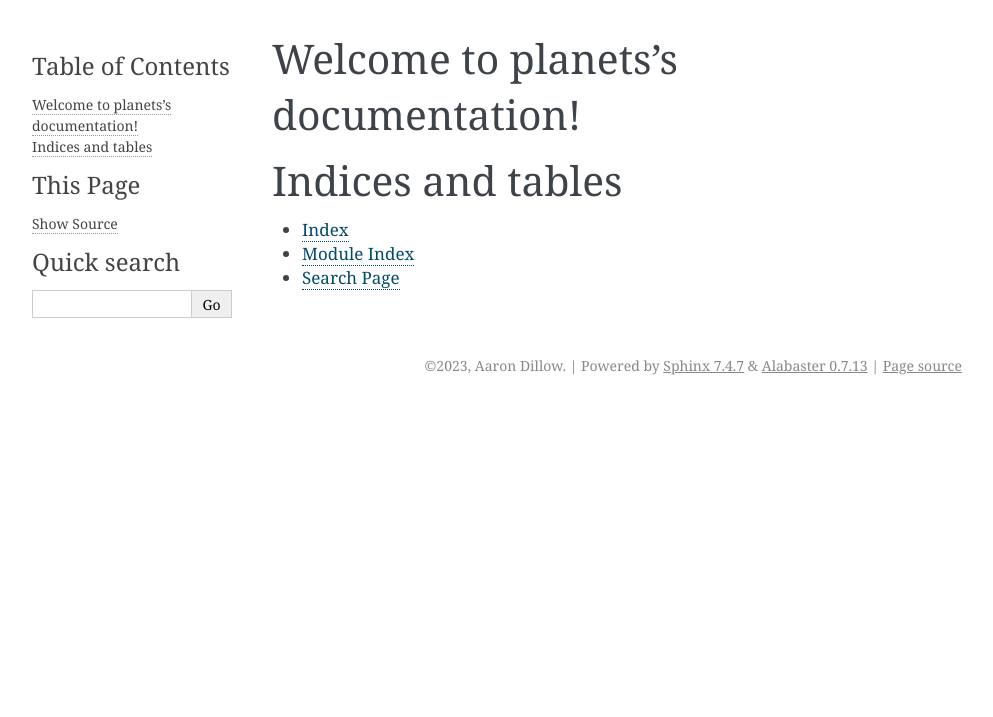
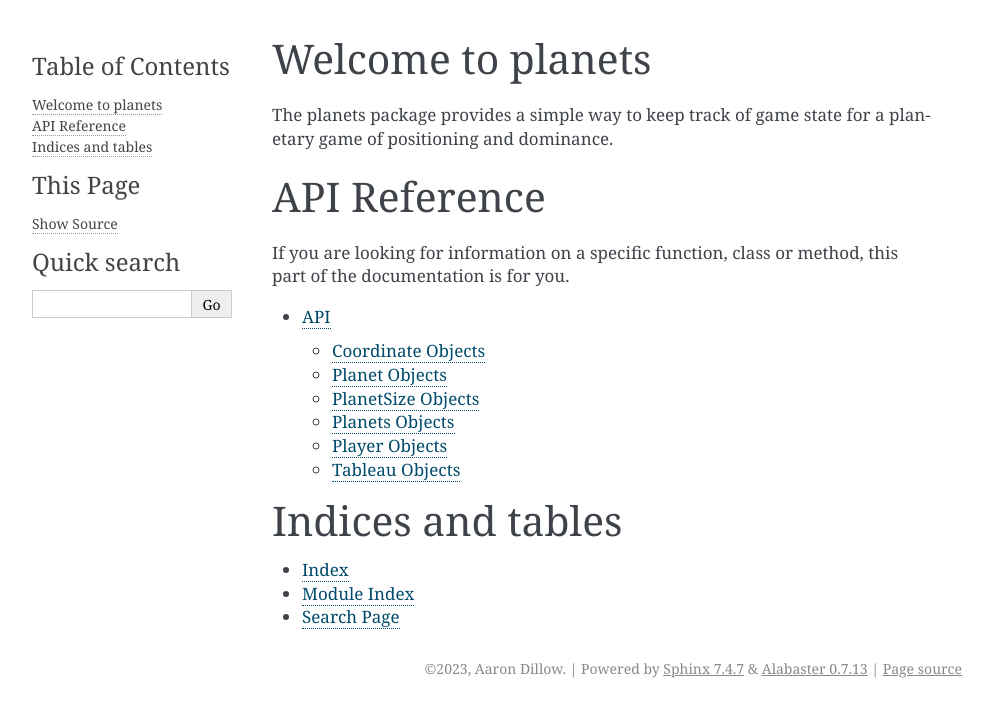
Before and after one commit to joe--cool/planets, a Sphinx documentation site: the page built from docs/source/index.rst, in a window 1280 px wide. Shown: the top 717 px of the page, without its empty margins (148-1141 px from the left). Built offline with Sphinx 7.4.7, drawn with Linux system fonts in a browser that asks for light colours.

Commit message:
fix: fixing docs

```diff
--- /dev/null
+++ b/docs/source/api.rst
@@ -0,0 +1,42 @@
+API
+===
+
+.. module:: planets
+
+This part of the documentation covers all the interfaces of planets.
+
+Coordinate Objects
+------------------
+.. autoclass:: Coordinate
+    :members:
+    :inherited-members:
+
+Planet Objects
+--------------
+.. autoclass:: Planet
+    :members:
+    :inherited-members:
+
+PlanetSize Objects
+------------------
+.. autoclass:: PlanetSize
+    :members:
+    :inherited-members:
+
+Planets Objects
+---------------
+.. autoclass:: Planets
+    :members:
+    :inherited-members:
+
+Player Objects
+--------------
+.. autoclass:: Player
+    :members:
+    :inherited-members:
+
+Tableau Objects
+---------------
+.. autoclass:: Tableau
+    :members:
+    :inherited-members:
--- a/docs/source/conf.py
+++ b/docs/source/conf.py
@@ -1,3 +1,10 @@
+import os
+import sys
+
+
+# -- Path setup --------------------------------------------------------------
+sys.path.insert(0, os.path.abspath(os.path.join("..", "..")))
+
 # Configuration file for the Sphinx documentation builder.
 #
 # For the full list of built-in configuration values, see the documentation:
@@ -6,22 +13,26 @@
 # -- Project information -----------------------------------------------------
 # https://www.sphinx-doc.org/en/master/usage/configuration.html#project-information
 
-project = 'planets'
-copyright = '2023, Aaron Dillow'
-author = 'Aaron Dillow'
+project = "planets"
+copyright = "2023, Aaron Dillow"
+author = "Aaron Dillow"
 
 # -- General configuration ---------------------------------------------------
 # https://www.sphinx-doc.org/en/master/usage/configuration.html#general-configuration
 
-extensions = []
+extensions = [
+    "sphinx.ext.duration",
+    "sphinx.ext.autodoc",
+    "sphinx.ext.autosummary",
+]
 
-templates_path = ['_templates']
+templates_path = ["_templates"]
 exclude_patterns = []
-
 
 
 # -- Options for HTML output -------------------------------------------------
 # https://www.sphinx-doc.org/en/master/usage/configuration.html#options-for-html-output
 
-html_theme = 'alabaster'
-html_static_path = ['_static']
+html_theme = "alabaster"
+# html_theme = "sphinx_rtd_theme"
+# html_static_path = ["_static"]
--- a/docs/source/index.rst
+++ b/docs/source/index.rst
@@ -3,13 +3,27 @@
    You can adapt this file completely to your liking, but it should at least
    contain the root `toctree` directive.
 
-Welcome to planets's documentation!
-===================================
+Welcome to planets
+==================
+
+The planets package provides a simple way to keep track of game state for a planetary game
+of positioning and dominance.
 
 .. toctree::
    :maxdepth: 2
    :caption: Contents:
 
+
+API Reference
+=============
+
+If you are looking for information on a specific function, class or method, this part of the
+documentation is for you.
+
+.. toctree::
+   :maxdepth: 2
+
+   api
 
 
 Indices and tables
```
Also changed, not shown: 3 other files.
